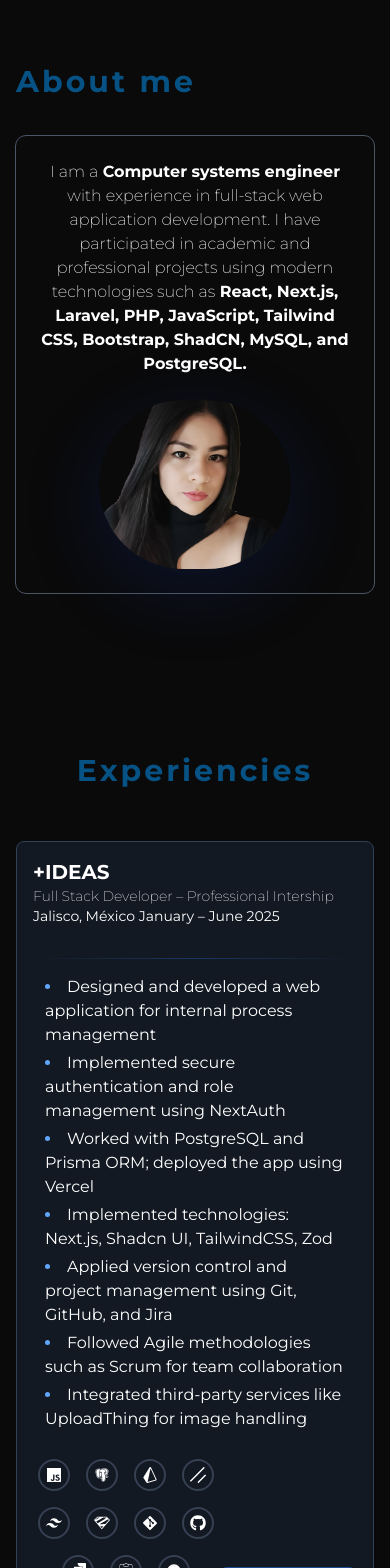
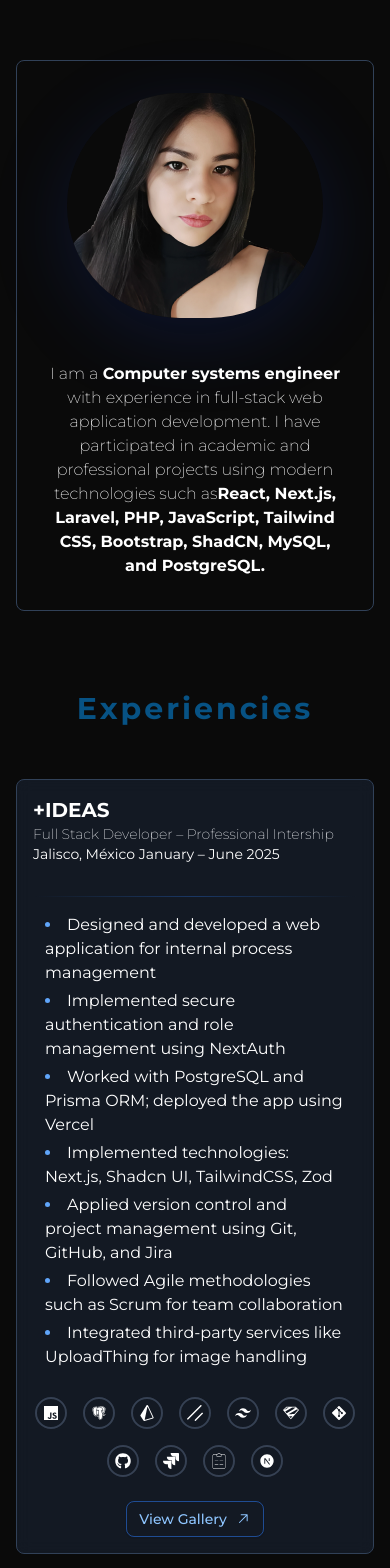
Before and after one commit to CelesteOC21/portfolio, a Next.js app: page / in a window 390 px wide. Shown: the part 260-1828 px from the top of the page. Built offline with nearby package versions, Linux system fonts and the light colour scheme.

Commit message:
Details changed

```diff
--- a/app/(home)/components/experiencie.jsx
+++ b/app/(home)/components/experiencie.jsx
@@ -56,11 +56,13 @@ export default function Experiencie() {
                   )}
                 </div>
               </div>
-              <div className="mt-4 flex justify-between items-end sm:flex-col sm:items-center sm:gap-4">
+              <div className="mt-4 flex justify-center items-center flex-col sm:items-center sm:gap-4">
                 <div className="mb-4 sm:mb-0">
                   <Technologies technologies={experience.technologies} />
                 </div>
-                <Slider images={experience.images} />
+                <div className="mt-2">
+                  <Slider images={experience.images} />
+                </div>
               </div>
             </div>
           ))}
--- a/app/(home)/components/home.jsx
+++ b/app/(home)/components/home.jsx
@@ -1,11 +1,7 @@
 export default function Presentation() {
   return (
-    <div
-      className="relative max-w-4xl mx-auto px-4"
-      data-aos="fade-up"
-      data-aos-duration="500"
-    >
-      <div className="flex  justify-start">
+    <div className="max-w-4xl mx-auto px-4">
+      <div>
         <div className="text-center space-y-8">
           <h1 className="text-[rgb(5,_112,_184,_0.7)] text-3xl md:text-5xl font-bold tracking-widest transform transition-all duration-500 hover:scale-105">
             About me
@@ -14,36 +10,26 @@ export default function Presentation() {
         </div>
       </div>
 
-      <div className="relative flex flex-col lg:flex-row dark:border-gray-600 outline-1 outline-gray-600 rounded-lg p-6 lg:p-10">
-        <div className="flex-1 text-center lg:text-left text-base sm:text-lg lg:text-xl pr-0 lg:pr-56">
-          <p className="font-extralight">
+      <div className=" rounded-md border border-slate-700 p-8 flex flex-col lg:flex-row items-center lg:items-center justify-center gap-5 mt-6">
+        <div className="mb-6 lg:mb-0">
+          <img
+            src="../celes.png"
+            alt="Profile"
+            className="lg:w-[1200px] rounded-full shadow-[0_20px_80px_rgba(5,_112,_184,_0.7)] shadow-blue-800/20 w-64 "
+          />
+        </div>
+        <div className=" text-balance text-center lg:text-left">
+          <p className="font-extralight sm:text-xl text-based">
             I am a<span className="font-bold"> Computer systems engineer </span>
             with experience in full-stack web application development. I have
             participated in academic and professional projects using modern
             technologies such as
             <span className="font-semibold">
-              {" "}
               React, Next.js, Laravel, PHP, JavaScript, Tailwind CSS, Bootstrap,
               ShadCN, MySQL, and PostgreSQL.
             </span>
           </p>
         </div>
-
-        <div className="absolute hidden lg:block right-[-8rem] top-1/2 -translate-y-1/2">
-          <img
-            src="../celes.png"
-            alt="Profile"
-            className="rounded-full shadow-[0_20px_80px_rgba(5,_112,_184,_0.7)] shadow-blue-800/20 w-72 lg:w-80"
-          />
-        </div>
-
-        <div className="flex justify-center mt-6 lg:hidden">
-          <img
-            src="../celes.png"
-            alt="Profile"
-            className="rounded-full shadow-[0_20px_80px_rgba(5,_112,_184,_0.7)] shadow-blue-800/20 w-48 sm:w-60"
-          />
-        </div>
       </div>
     </div>
   );
--- a/app/(home)/page.js
+++ b/app/(home)/page.js
@@ -5,15 +5,15 @@ import Experiencie from "./components/experiencie";
 export default function Home() {
   return (
     <div>
-      <div className="w-full flex justify-center py-16 mt-20" id="/">
+      <div className="w-full flex justify-center py-16 mt-15 lg:mt-30" id="/">
         <p className="text-3xl md:text-4xl  lg:text-6xl font-bold">
           Hi, I'm Celeste
         </p>
       </div>
-      <div className="mt-20 mb-40">
+      <div className="lg:mt-15">
         <Presentation />
       </div>
-      <div className="mt-20 mb-40">
+      <div className="mt-20 lg:mt-30">
         <Experiencie />
       </div>
     </div>
```
